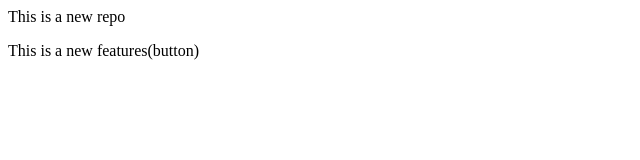
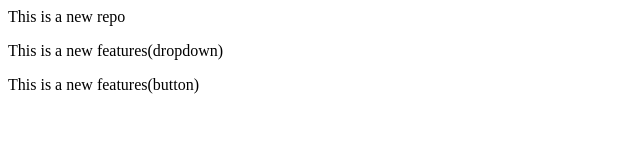
Before and after one commit to Anu-radha123/Local-Repo, a plain HTML site: page index.html in a window 1280 px wide. Shown: the whole page, without its empty margins (0-640 px from the left). Drawn offline with Linux system fonts and the light colour scheme.

Commit message:
Add both features

```diff
--- a/index.html
+++ b/index.html
@@ -1,2 +1,3 @@
 <P>This is a new repo</P>
+<p>This is a new features(dropdown)</P>
 <p>This is a new features(button)</P>
```
